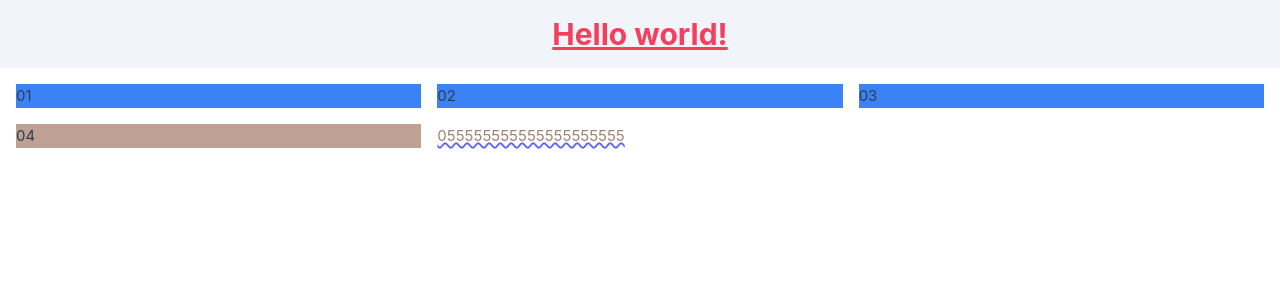
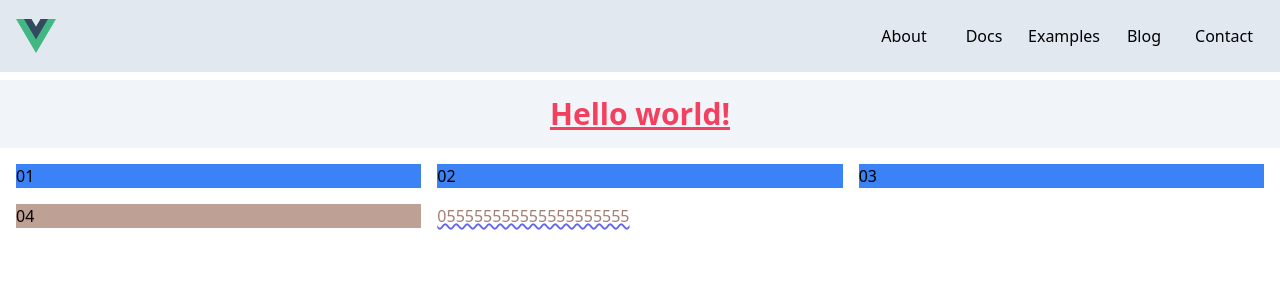
Before and after one commit to Huchan1124/vite_tailwind_template, a Vue app: page /#/ in a window 1280 px wide. Shown: the top 300 px of the page. Built offline with nearby package versions, Linux system fonts and the light colour scheme.

Commit message:
add nav style

```diff
--- a/src/App.vue
+++ b/src/App.vue
@@ -1,16 +1,59 @@
-<script setup>
+<script >
 import { RouterLink, RouterView } from 'vue-router'
+
+export default {
+   data() {
+        return {
+          hamburgerMenuStatus:false
+
+
+        }
+
+    },
+    methods: {
+        toggleHamburgerMenu(e) {
+             this.hamburgerMenuStatus = !this.hamburgerMenuStatus;
+        },
+
+
+    },
+    mounted() {
+
+    }
+}
 
 </script>
 
 <template>
+  <header class="fixed w-full h-10">
+    <nav class=" bg-slate-200 flex  items-center justify-between p-4">
+      <img style="width:40px;" src="./assets/logo.svg" alt="">
+
+      <ul class="hidden md:flex justify-end text-center">
+        <li class="w-20 h-10 leading-10 ">About</li>
+        <li class="w-20 h-10 leading-10">Docs</li>
+        <li class="w-20 h-10 leading-10">Examples</li>
+        <li class="w-20 h-10 leading-10">Blog</li>
+        <li class="w-20 h-10 leading-10">Contact</li>
+      </ul>
+      <div @click="toggleHamburgerMenu" class="md:hidden w-10 h-10 outline  outline-pink-500">
+         Menu
+      </div>
+    </nav>
+
+    <ul v-if="hamburgerMenuStatus" class=" md:hidden bg-slate-100 text-center ">
+      <li class=" h-10 leading-10">About</li>
+      <li class=" h-10 leading-10">Docs</li>
+      <li class=" h-10 leading-10">Examples</li>
+      <li class=" h-10 leading-10">Blog</li>
+      <li class=" h-10 leading-10">Contact</li>
+    </ul>
+  </header>
 
 
   <RouterView />
 </template>
 
 <style>
-@import '@/assets/base.css';
-
-
+/* @import '@/assets/base.css'; */
 </style>
--- a/src/views/MenuView.vue
+++ b/src/views/MenuView.vue
@@ -3,13 +3,14 @@
 
 </script>
 
-<template>
-  <div class="container mx-auto ">
-    <header class="bg-slate-100 p-4 text-center">
-      <h1 class="text-3xl text-rose-500 font-bold underline ">
+<template >
+
+  <div class="container mx-auto pt-20 ">
+    <div class="bg-slate-100 p-4 text-center ">
+      <h1 class="text text-3xl text-rose-500 transition-all   font-bold underline ">
         Hello world!
       </h1>
-    </header>
+    </div>
 
     <div class="grid gap-4 grid-cols-1 md:grid-cols-2 lg:grid-cols-3 p-4 ">
       <div class=" bg-blue-500  ">01</div>
@@ -22,8 +23,15 @@
 
 
 
+
+
+
 </template>
 
 <style>
-@import '@/assets/base.css';
+/* @import '@/assets/base.css'; */
+
+.text:hover {
+  color: rgb(43, 92, 226);
+}
 </style>
```
